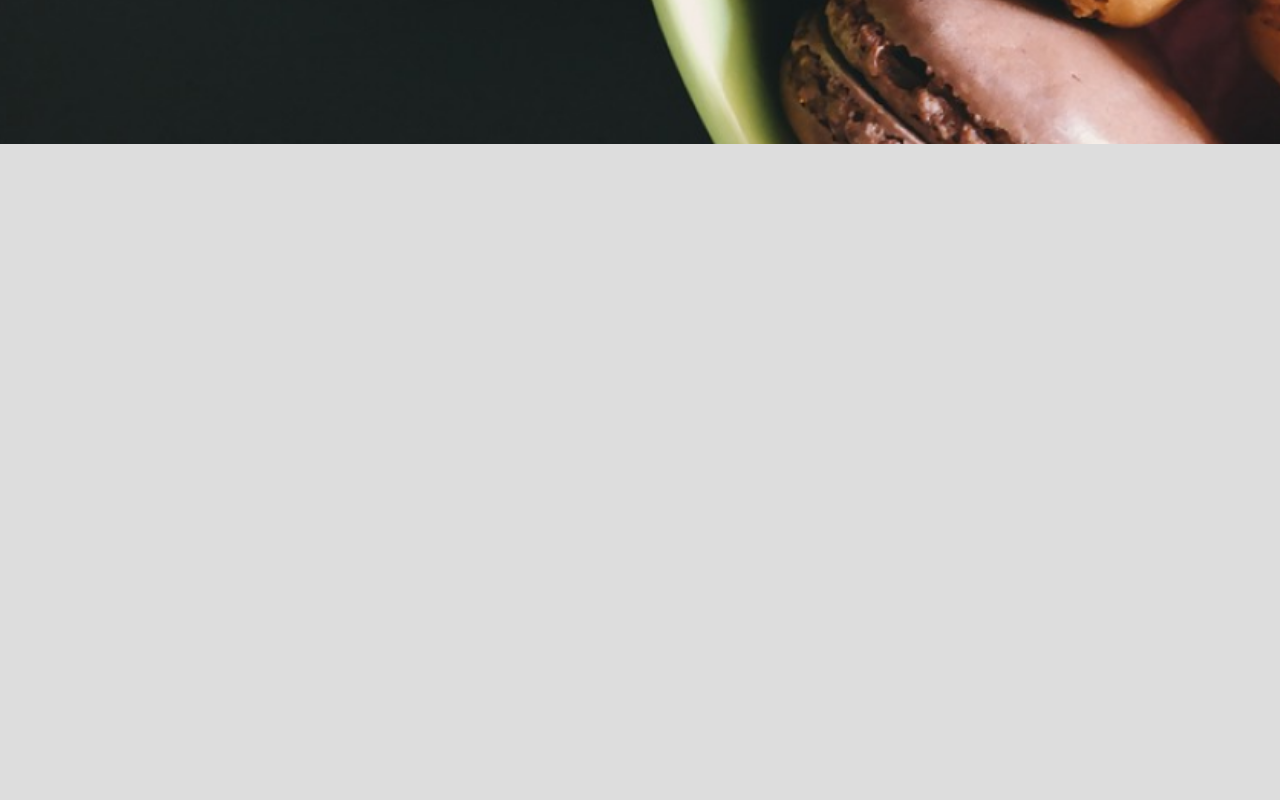
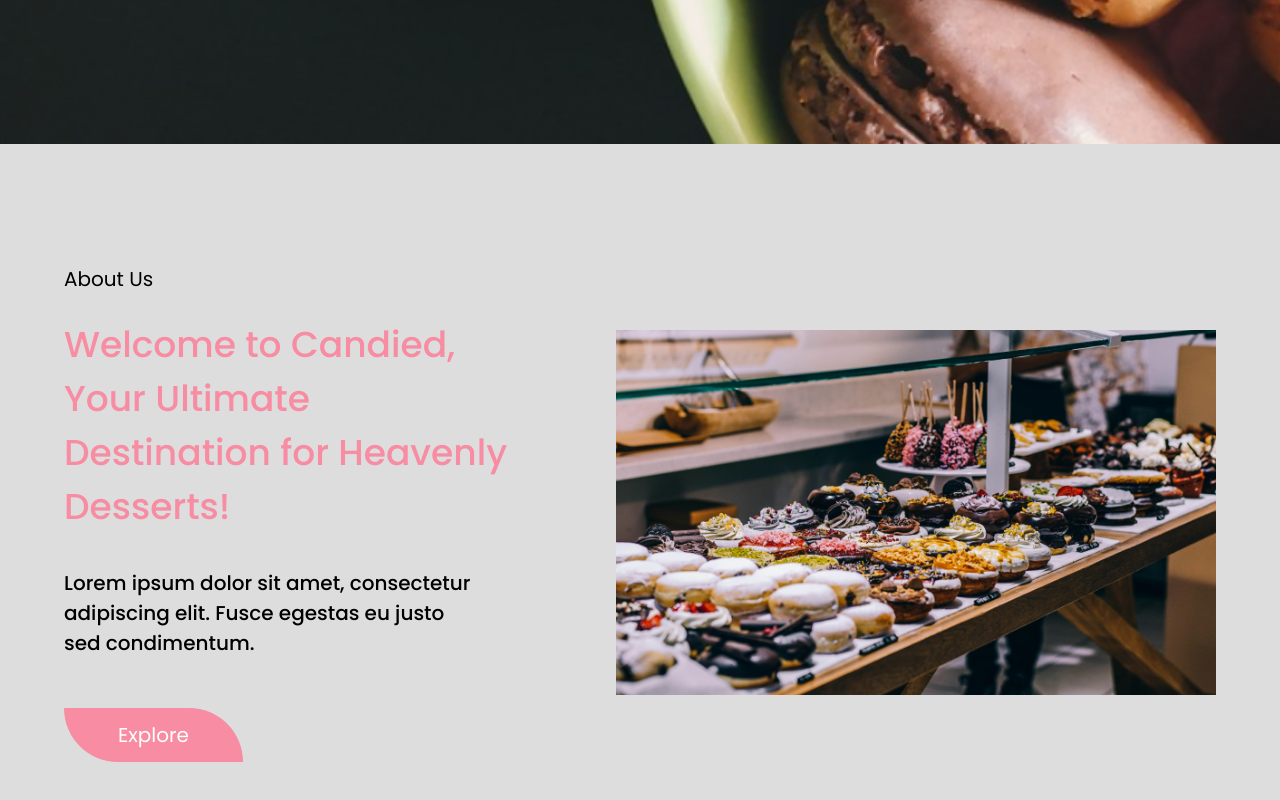
Before and after one commit to AlfazUlIslam/candied, a React (Vite) app: page / in a window 1280 px wide. Shown: the part 859-1659 px from the top of the page. Before the commit the page ends 1003 px from the top, so only its background shows below. Built offline with nearby package versions, Linux system fonts and the light colour scheme; a web font is replaced by a local one.

Commit message:
about us section added

```diff
--- a/src/App.jsx
+++ b/src/App.jsx
@@ -1,5 +1,5 @@
 import { Navbar } from "./components"
-import { Banner } from "./sections"
+import { Banner, AboutUs } from "./sections"
 import './App.css'
 
 function App() {
@@ -7,6 +7,7 @@
     <div className='app'>
       <Navbar />
       <Banner />
+      <AboutUs />
     </div>
   )
 }
--- a/src/assets/index.js
+++ b/src/assets/index.js
@@ -1,3 +1,4 @@
 export { default as logo } from "./logo.png"
 export { default as user } from "./user.png"
 export { default as macaroons } from "./macaroons.png"
+export { default as aboutUsImage } from "./about-us-image.png"
--- /dev/null
+++ b/src/sections/AboutUs/AboutUs.jsx
@@ -0,0 +1,72 @@
+import { aboutUsImage } from "../../assets"
+
+const AboutUs = () => {
+  return (
+    // about us section
+    <section id="about-us">
+        {/* about us container */}
+        <div className="container px-6 py-[60px] flex
+        flex-col items-center gap-6 md:py-[80px] md:flex-row
+        md:justify-between md:gap-0 lg:py-[100px] xl:py-[120px]">
+            {/* about us content */}
+            <div className="flex flex-col justify-start
+            items-start">
+                {/* about us title */}
+                <h5 className="mx-auto font-poppins font-normal
+                text-[14px] text-[#000] sm:text-[16px] md:mx-0
+                md:text-[14px] lg:text-[16px] xl:text-[20px]">
+                    About Us
+                </h5>
+                {/* about us heading */}
+                <h2 className="w-[300px] mt-[12px]
+                mb-[24px] font-poppins font-medium
+                text-[25px] text-mediumLightPink
+                text-center sm:w-[450px] sm:text-[36px]
+                md:w-[350px] md:text-[25px] md:text-left
+                lg:w-[450px] lg:text-[36px] xl:mt-[24px]
+                xl:mb-[34px]">
+                    Welcome to Candied,
+                    Your Ultimate Destination
+                    for Heavenly Desserts!
+                </h2>
+                {/* about us description */}
+                <p className="w-[250px] mx-auto mb-[34px] font-poppins
+                font-medium text-[14px] text-[#000] text-center
+                sm:w-[350px] sm:text-[16px] md:w-[250px] md:mx-0
+                md:text-[14px] md:text-left lg:w-[350px] lg:text-[16px]
+                xl:w-[420px] xl:mb-[50px] xl:text-[20px]">
+                    Lorem ipsum dolor sit amet, consectetur
+                    adipiscing elit. Fusce egestas eu justo
+                    sed condimentum.
+                </p>
+                {/* about us button */}
+                <button className="rounded-tr-[50px]
+                rounded-bl-[50px] bg-mediumLightPink
+                px-[27px] py-[8px] mx-auto font-poppins
+                font-normal text-[14px] text-[#FFF]
+                transition-all duration-1000
+                hover:bg-darkPink active:scale-90
+                sm:rounded-tr-[70px] sm:rounded-bl-[70px]
+                sm:px-[37px] sm:py-[10px] md:rounded-tr-[50px]
+                md:rounded-bl-[50px] md:px-[27px] md:py-[8px]
+                md:mx-0 lg:rounded-tr-[70px] lg:rounded-bl-[70px]
+                lg:px-[37px] lg:py-[10px] xl:rounded-tr-[100px]
+                xl:rounded-bl-[100px] xl:px-[54px] xl:py-[12px]
+                xl:text-[20px]">
+                    Explore
+                </button>
+            </div>
+            {/* about us image */}
+            <div>
+                <img
+                    className="w-[300px] sm:w-[450px] md:w-[400px]
+                    lg:w-[450px] xl:w-[600px]"
+                    src={aboutUsImage}
+                    alt="Macaroon Buffet"
+                />
+            </div>
+        </div>
+    </section>
+  )
+}
+export default AboutUs
--- a/src/sections/index.js
+++ b/src/sections/index.js
@@ -1 +1,2 @@
 export { default as Banner } from "./Banner/Banner"
+export { default as AboutUs } from "./AboutUs/AboutUs"
```
